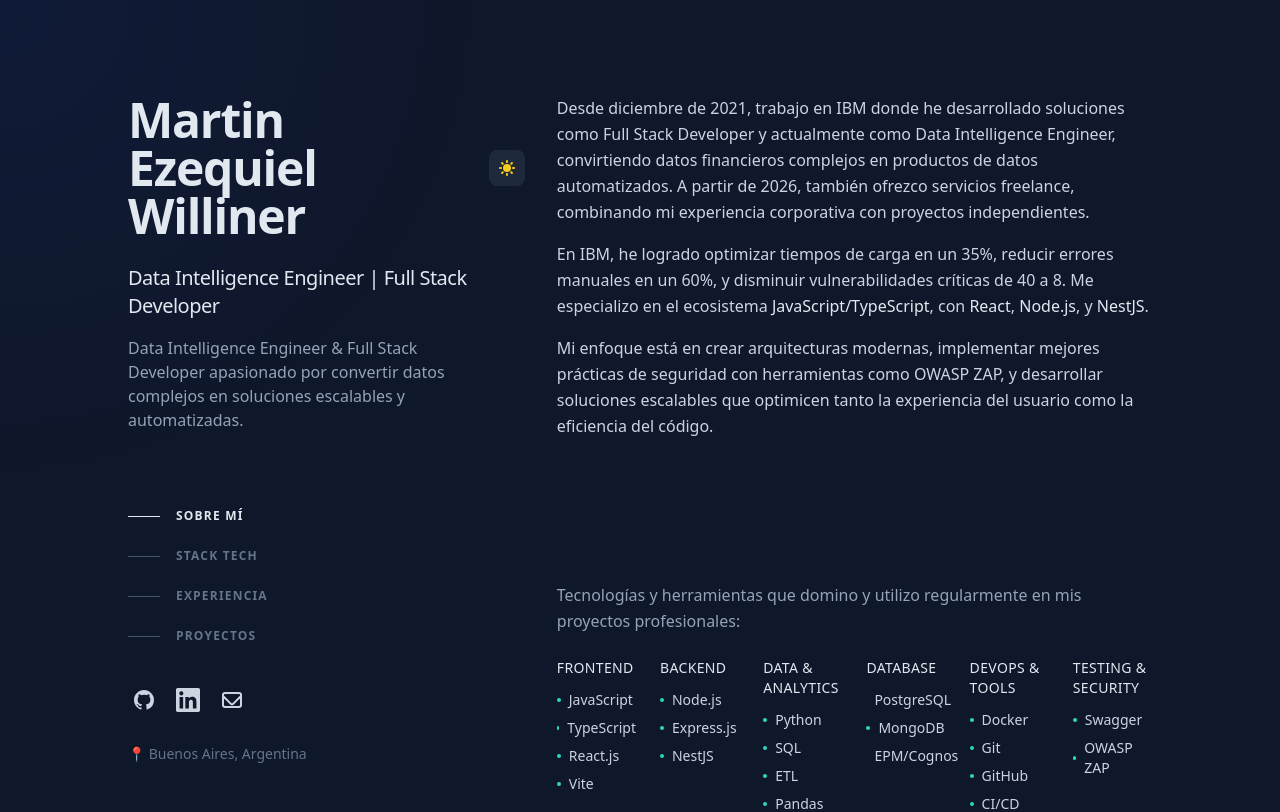
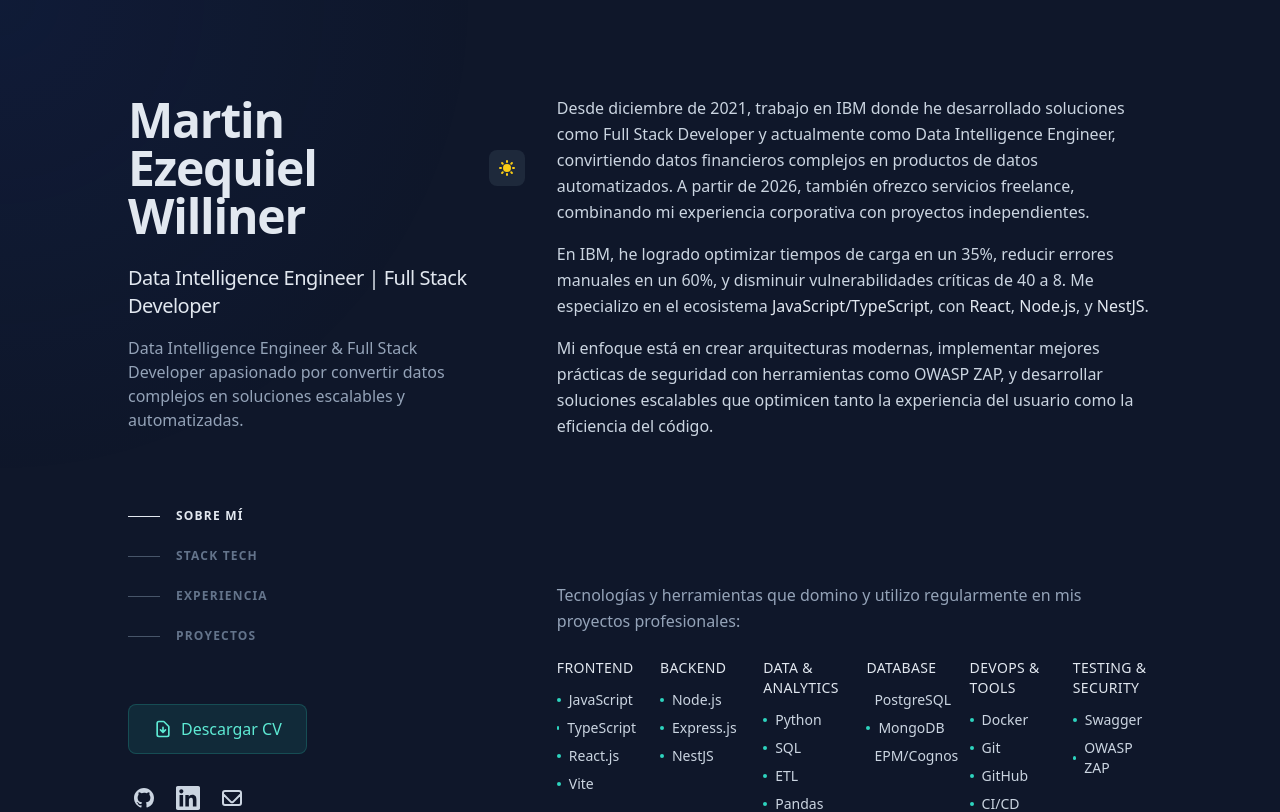
Before and after one commit to martuwilson/me-profile-25, a Next.js app: page / in a window 1280 px wide. Shown: the top 812 px of the page. Built offline with nearby package versions, Linux system fonts and the light colour scheme.

Commit message:
Add CV download button to header

```diff
--- a/src/app/page.tsx
+++ b/src/app/page.tsx
@@ -159,6 +159,24 @@
               ))}
             </ul>
           </nav>
+        </div>
+
+        {/* Download CV Button */}
+        <div className="mt-12">
+          <a
+            href="/Martin_Williner_CV_DataFullStack.pdf"
+            download
+            className={`inline-flex items-center gap-2 px-6 py-3 rounded-lg font-medium transition-all hover:scale-105 ${
+              isDarkMode
+                ? 'bg-teal-400/10 text-teal-300 hover:bg-teal-400/20 border border-teal-400/20'
+                : 'bg-teal-600/10 text-teal-700 hover:bg-teal-600/20 border border-teal-600/20'
+            }`}
+          >
+            <svg className="w-5 h-5" fill="none" stroke="currentColor" viewBox="0 0 24 24">
+              <path strokeLinecap="round" strokeLinejoin="round" strokeWidth={2} d="M12 10v6m0 0l-3-3m3 3l3-3m2 8H7a2 2 0 01-2-2V5a2 2 0 012-2h5.586a1 1 0 01.707.293l5.414 5.414a1 1 0 01.293.707V19a2 2 0 01-2 2z" />
+            </svg>
+            Descargar CV
+          </a>
         </div>
 
         {/* Social Links */}
```
Also changed, not shown: 1 other file (tests, documents, lock files or other folders).
